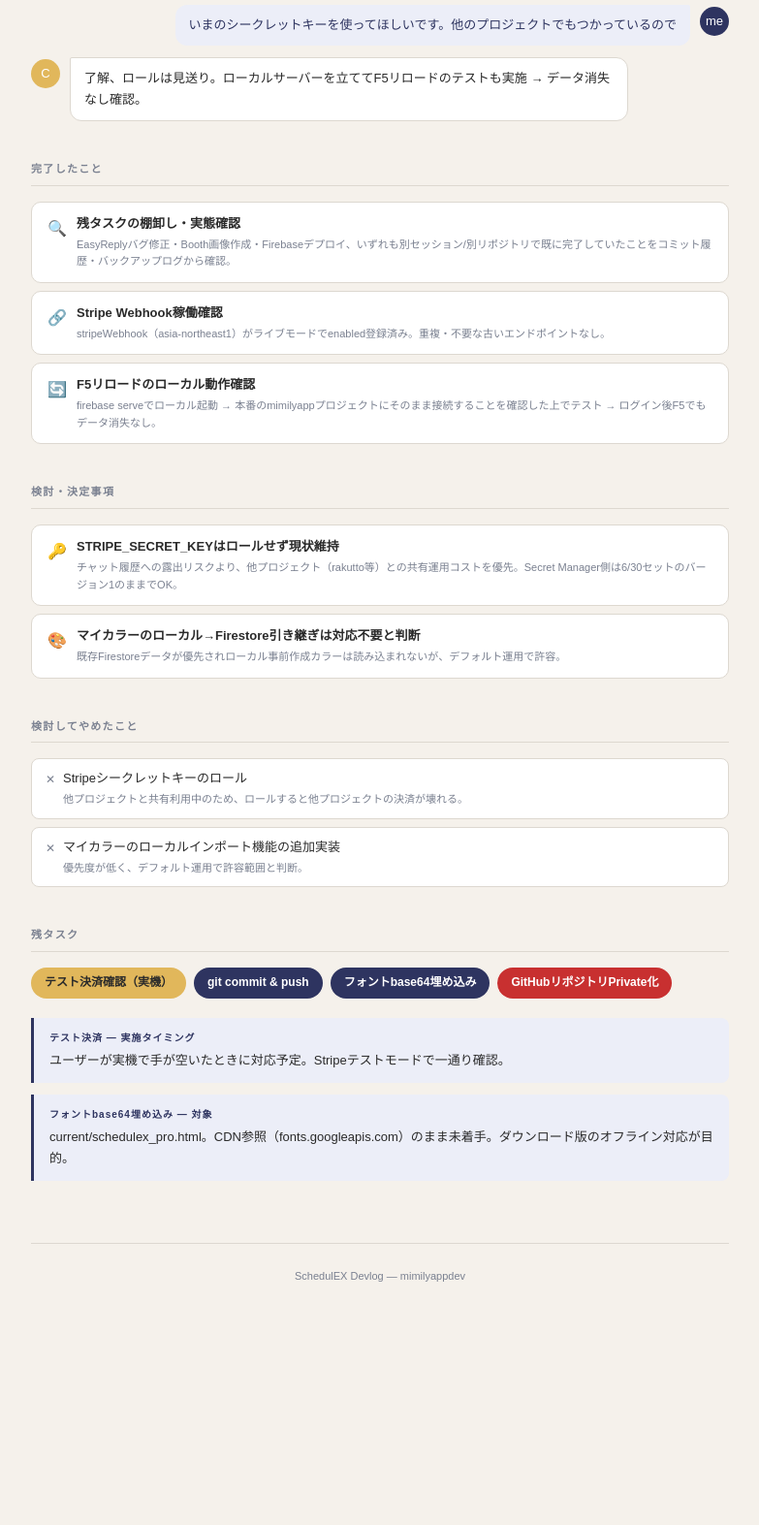
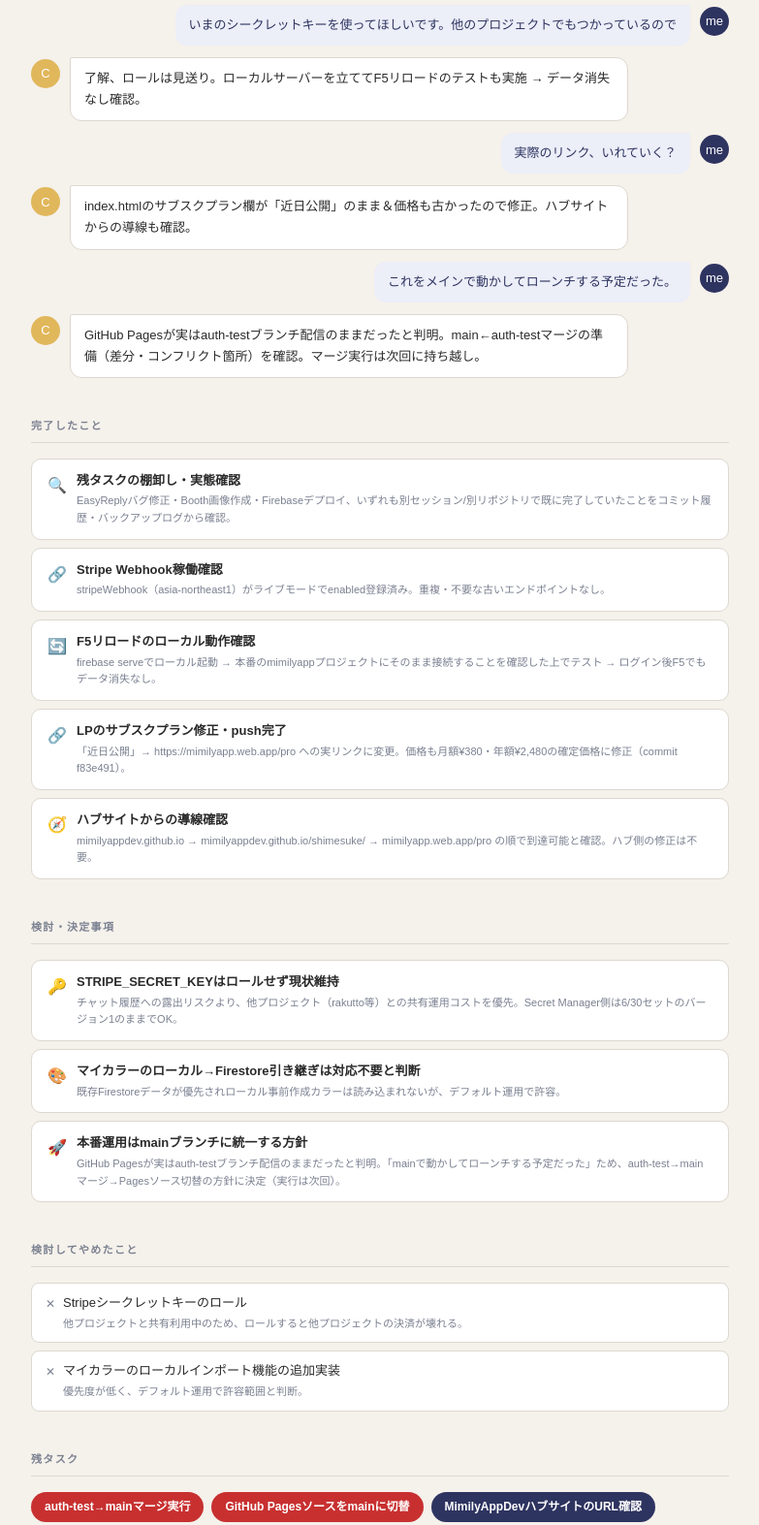
Before and after one commit to mimilyappdev/shimesuke, a plain HTML site: page docs/devlog_20260703.html in a window 1280 px wide. Shown: the part 640-2213 px from the top of the page at 97% size, without its empty margins (248-1031 px from the left). Before the commit the page ends 2047 px from the top, so only its background shows below. Drawn offline with Linux system fonts and the light colour scheme.

Commit message:
docs: devlog Vol.6追記 — LP修正・mainマージ準備
Co-Authored-By: Claude Sonnet 5 <noreply@anthropic.com>

```diff
--- a/docs/devlog_20260703.html
+++ b/docs/devlog_20260703.html
@@ -88,6 +88,22 @@
         <div class="avatar claude">C</div>
         <div class="msg">了解、ロールは見送り。ローカルサーバーを立ててF5リロードのテストも実施 → データ消失なし確認。</div>
       </div>
+      <div class="bubble me">
+        <div class="avatar me">me</div>
+        <div class="msg">実際のリンク、いれていく？</div>
+      </div>
+      <div class="bubble claude">
+        <div class="avatar claude">C</div>
+        <div class="msg">index.htmlのサブスクプラン欄が「近日公開」のまま＆価格も古かったので修正。ハブサイトからの導線も確認。</div>
+      </div>
+      <div class="bubble me">
+        <div class="avatar me">me</div>
+        <div class="msg">これをメインで動かしてローンチする予定だった。</div>
+      </div>
+      <div class="bubble claude">
+        <div class="avatar claude">C</div>
+        <div class="msg">GitHub Pagesが実はauth-testブランチ配信のままだったと判明。main←auth-testマージの準備（差分・コンフリクト箇所）を確認。マージ実行は次回に持ち越し。</div>
+      </div>
     </div>
   </div>
 
@@ -120,6 +136,22 @@
         </div>
       </div>
 
+      <div class="done-item">
+        <div class="done-icon">🔗</div>
+        <div class="done-text">
+          <strong>LPのサブスクプラン修正・push完了</strong>
+          <div class="sub">「近日公開」→ https://mimilyapp.web.app/pro への実リンクに変更。価格も月額¥380・年額¥2,480の確定価格に修正（commit f83e491）。</div>
+        </div>
+      </div>
+
+      <div class="done-item">
+        <div class="done-icon">🧭</div>
+        <div class="done-text">
+          <strong>ハブサイトからの導線確認</strong>
+          <div class="sub">mimilyappdev.github.io → mimilyappdev.github.io/shimesuke/ → mimilyapp.web.app/pro の順で到達可能と確認。ハブ側の修正は不要。</div>
+        </div>
+      </div>
+
     </div>
   </div>
 
@@ -141,6 +173,14 @@
         <div class="done-text">
           <strong>マイカラーのローカル→Firestore引き継ぎは対応不要と判断</strong>
           <div class="sub">既存Firestoreデータが優先されローカル事前作成カラーは読み込まれないが、デフォルト運用で許容。</div>
+        </div>
+      </div>
+
+      <div class="done-item">
+        <div class="done-icon">🚀</div>
+        <div class="done-text">
+          <strong>本番運用はmainブランチに統一する方針</strong>
+          <div class="sub">GitHub Pagesが実はauth-testブランチ配信のままだったと判明。「mainで動かしてローンチする予定だった」ため、auth-test→mainマージ→Pagesソース切替の方針に決定（実行は次回）。</div>
         </div>
       </div>
 
@@ -172,13 +212,19 @@
   <div class="section">
     <div class="section-title">残タスク</div>
     <div class="next-list">
+      <span class="next-tag warn">auth-test→mainマージ実行</span>
+      <span class="next-tag warn">GitHub Pagesソースをmainに切替</span>
+      <span class="next-tag">MimilyAppDevハブサイトのURL確認</span>
       <span class="next-tag pending">テスト決済確認（実機）</span>
-      <span class="next-tag">git commit & push</span>
       <span class="next-tag">フォントbase64埋め込み</span>
-      <span class="next-tag warn">GitHubリポジトリPrivate化</span>
+      <span class="next-tag">GitHubリポジトリPrivate化</span>
     </div>
 
     <div style="margin-top:20px">
+      <div class="highlight-box">
+        <div class="label">mainマージ — 注意点</div>
+        index.htmlのサブスクプラン欄で2箇所コンフリクト（auth-test側の最新内容を優先して解決する方針）。main独自の3コミットはauth-test側に重複して存在済みのため実質問題なし。
+      </div>
       <div class="highlight-box">
         <div class="label">テスト決済 — 実施タイミング</div>
         ユーザーが実機で手が空いたときに対応予定。Stripeテストモードで一通り確認。
```
